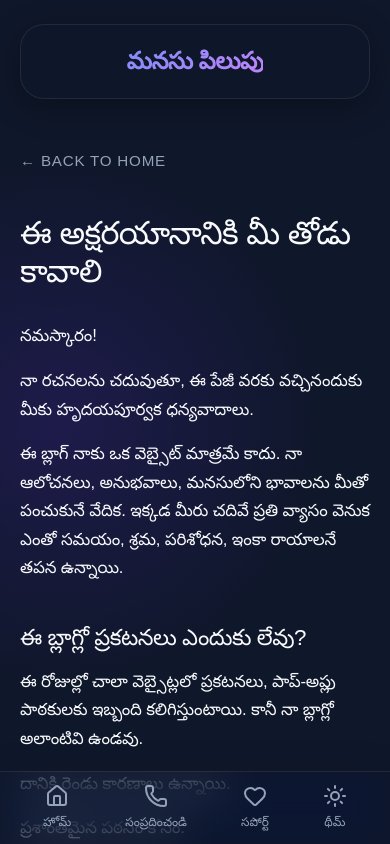
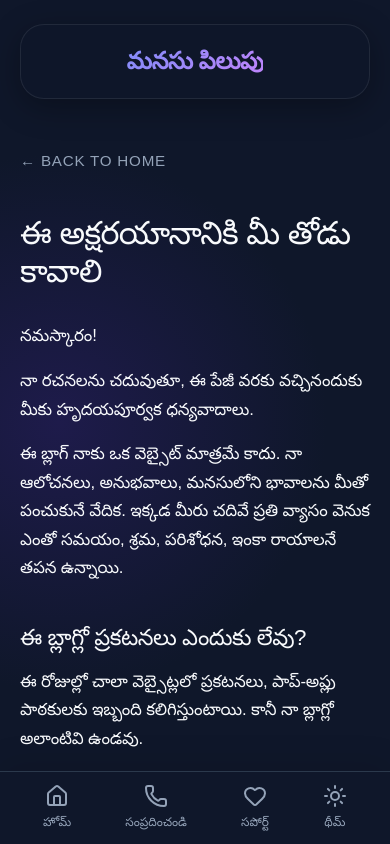
Before and after one commit to sridharsilver2017/Manasu-Pilupu, a Next.js app: page /support in a window 390 px wide. Shown: the top 844 px of the page. Built offline with nearby package versions, Linux system fonts and the light colour scheme; a web font is replaced by a local one.

Commit message:
style: make mobile bottom nav background solid

```diff
--- a/src/app/globals.css
+++ b/src/app/globals.css
@@ -253,18 +253,12 @@ h1 b, h2 b, h3 b, h4 b, h5 b, h6 b,
   align-items: center;
   padding: 12px 16px;
   padding-bottom: calc(12px + env(safe-area-inset-bottom, 0px));
-  background-color: rgba(255, 255, 255, 0.4);
-  backdrop-filter: blur(20px) saturate(180%);
-  -webkit-backdrop-filter: blur(20px) saturate(180%);
-  border-top: 1px solid var(--glass-border);
-  box-shadow: 0 -8px 32px rgba(0, 0, 0, 0.05);
+  background-color: var(--bg-color); /* Solid background to hide content behind */
+  border-top: 1px solid var(--border-color);
+  box-shadow: 0 -8px 32px rgba(0, 0, 0, 0.1);
   z-index: 100;
   transform: translate3d(0, 0, 0);
   -webkit-transform: translate3d(0, 0, 0);
-}
-
-.dark .mobile-bottom-nav {
-  background-color: rgba(15, 23, 42, 0.4);
 }
 
 .mobile-nav-item {
```
